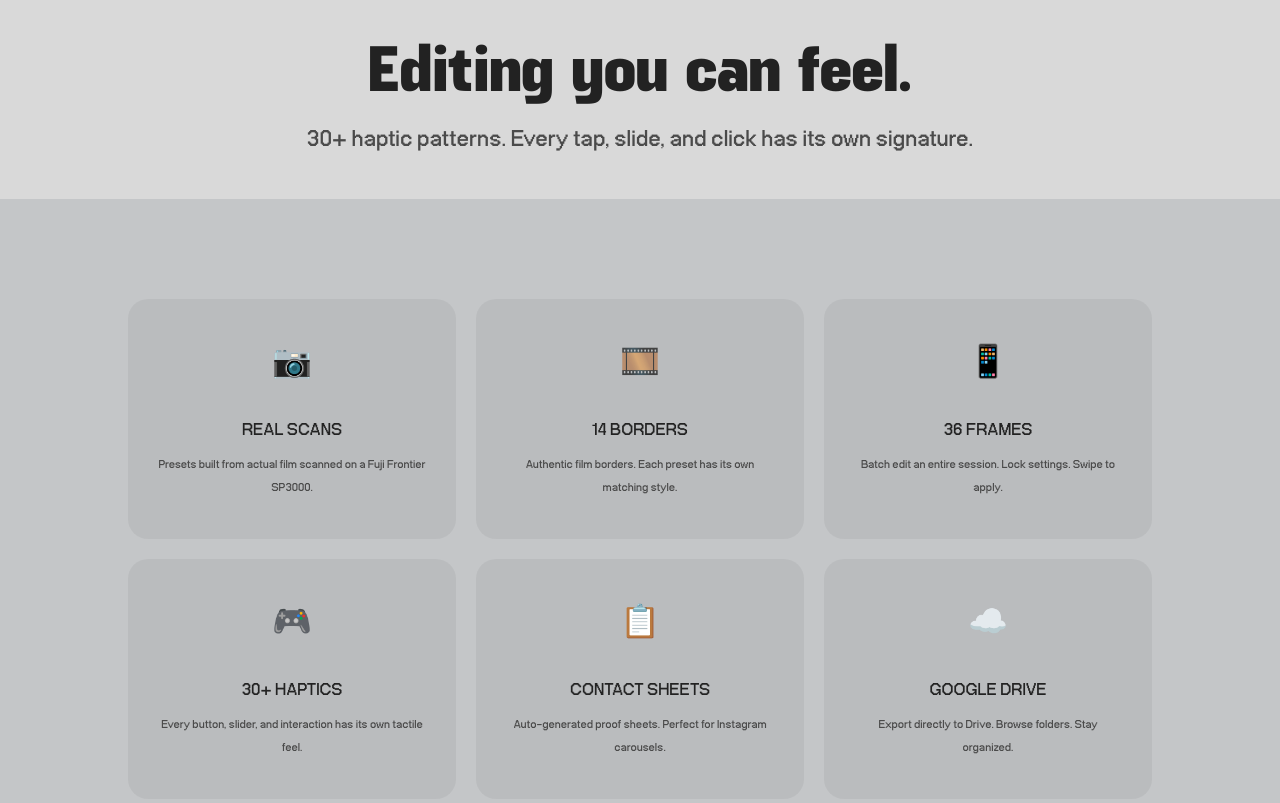
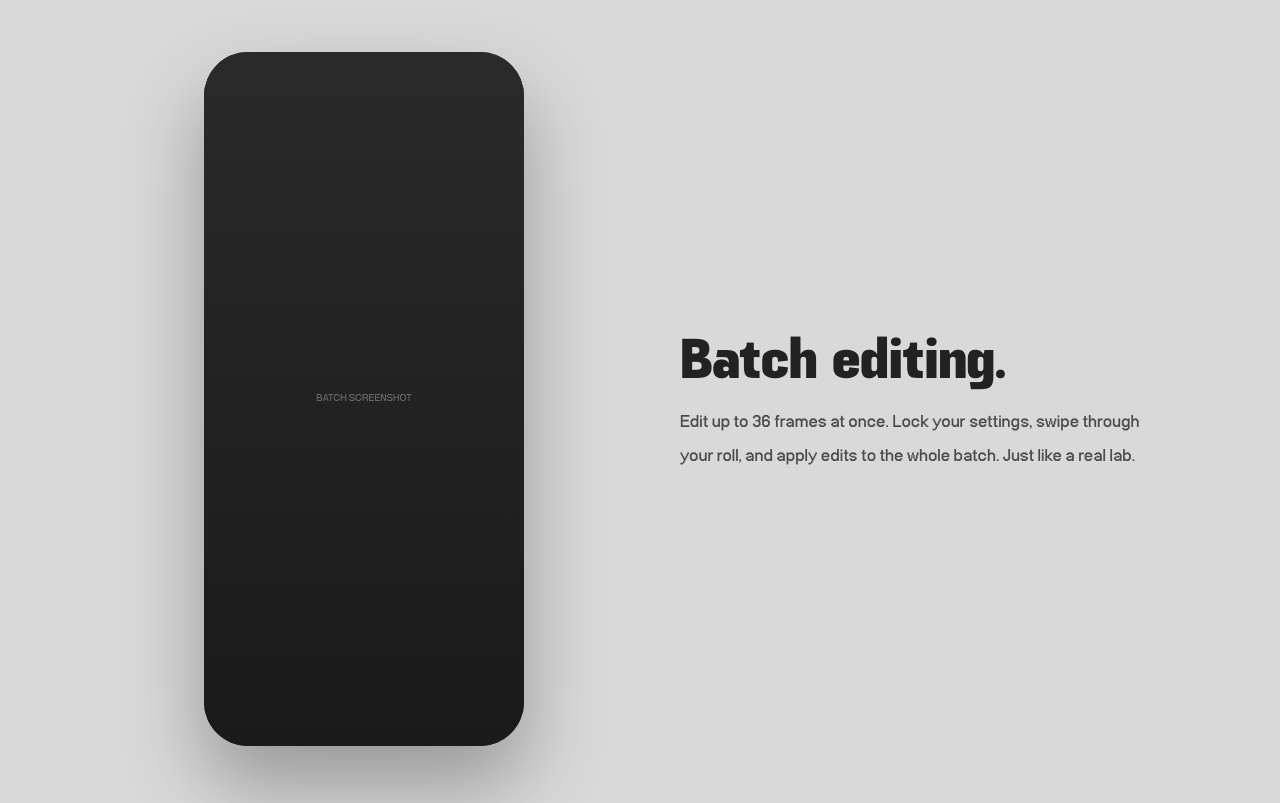
Before and after one commit to otisweekly/frontier-minilab-site, a plain HTML site: page index.html in a window 1280 px wide. Shown: the part 3600-4403 px from the top of the page. Drawn offline with Linux system fonts and the light colour scheme.

Commit message:
Add feature sections with placeholders

```diff
--- a/index.html
+++ b/index.html
@@ -422,6 +422,110 @@
             }
             .gallery-info {
                 max-width: 180px;
+            }
+        }
+
+        /* Feature Sections */
+        .feature-section {
+            padding: 120px 0;
+        }
+
+        .feature-row {
+            max-width: 1024px;
+            margin: 0 auto;
+            display: grid;
+            grid-template-columns: 1fr 1fr;
+            gap: 80px;
+            align-items: center;
+        }
+
+        .feature-row.reverse {
+            direction: rtl;
+        }
+
+        .feature-row.reverse > * {
+            direction: ltr;
+        }
+
+        .feature-phone {
+            width: 100%;
+            max-width: 320px;
+            aspect-ratio: 9/19.5;
+            border-radius: 44px;
+            overflow: hidden;
+            background: #1a1a1a;
+            box-shadow: 0 40px 80px rgba(0,0,0,0.3);
+            justify-self: center;
+        }
+
+        .feature-phone img {
+            width: 100%;
+            height: 100%;
+            object-fit: cover;
+        }
+
+        .phone-placeholder {
+            width: 100%;
+            height: 100%;
+            display: flex;
+            align-items: center;
+            justify-content: center;
+            font-family: 'PP Neue Bit', monospace;
+            font-size: 14px;
+            color: #666;
+            text-transform: uppercase;
+            background: linear-gradient(180deg, #2a2a2a 0%, #1a1a1a 100%);
+        }
+
+        .feature-content {
+            padding: 20px 0;
+        }
+
+        .feature-content h2 {
+            font-family: 'PP Fuji', -apple-system, sans-serif;
+            font-size: 56px;
+            font-weight: 700;
+            line-height: 1.1;
+            letter-spacing: -0.01em;
+            margin-bottom: 20px;
+        }
+
+        .feature-content p {
+            font-family: 'PP Neue Bit', sans-serif;
+            font-size: 24px;
+            font-weight: 700;
+            line-height: 1.4;
+            color: var(--text-secondary);
+        }
+
+        .section-canvas .feature-content h2 {
+            color: #f5f5f5;
+        }
+
+        .section-canvas .feature-content p {
+            color: #b3b3b3;
+        }
+
+        @media (max-width: 734px) {
+            .feature-section {
+                padding: 80px 0;
+            }
+            .feature-row {
+                grid-template-columns: 1fr;
+                gap: 40px;
+                text-align: center;
+            }
+            .feature-row.reverse {
+                direction: ltr;
+            }
+            .feature-phone {
+                max-width: 260px;
+            }
+            .feature-content h2 {
+                font-size: 40px;
+            }
+            .feature-content p {
+                font-size: 20px;
             }
         }
 
@@ -931,45 +1035,79 @@
         </div>
     </section>
 
-    <!-- Haptics Section -->
-    <section class="section-main haptics-section">
-        <div class="headline-section">
-            <h2 class="fade-in">Editing you can feel.</h2>
-            <p class="fade-in">30+ haptic patterns. Every tap, slide, and click has its own signature.</p>
+    <!-- Batch Editing Section -->
+    <section class="section-main feature-section">
+        <div class="feature-row">
+            <div class="feature-phone fade-in">
+                <div class="phone-placeholder">BATCH SCREENSHOT</div>
+            </div>
+            <div class="feature-content fade-in">
+                <h2>Batch editing.</h2>
+                <p>Edit up to 36 frames at once. Lock your settings, swipe through your roll, and apply edits to the whole batch. Just like a real lab.</p>
+            </div>
         </div>
     </section>
 
-    <!-- Specs Grid -->
-    <section class="section-card specs-section">
-        <div class="specs-grid stagger">
-            <div class="spec-card">
-                <div class="spec-icon">📷</div>
-                <h3>Real Scans</h3>
-                <p>Presets built from actual film scanned on a Fuji Frontier SP3000.</p>
+    <!-- Haptics Section -->
+    <section class="section-canvas feature-section">
+        <div class="feature-row reverse">
+            <div class="feature-phone fade-in">
+                <div class="phone-placeholder">HAPTICS SCREENSHOT</div>
             </div>
-            <div class="spec-card">
-                <div class="spec-icon">🎞️</div>
-                <h3>14 Borders</h3>
-                <p>Authentic film borders. Each preset has its own matching style.</p>
+            <div class="feature-content fade-in">
+                <h2>Editing you can feel.</h2>
+                <p>30+ custom haptic patterns. Every button tap, slider tick, and preset selection has its own tactile signature.</p>
             </div>
-            <div class="spec-card">
-                <div class="spec-icon">📱</div>
-                <h3>36 Frames</h3>
-                <p>Batch edit an entire session. Lock settings. Swipe to apply.</p>
+        </div>
+    </section>
+
+    <!-- CMYK Section -->
+    <section class="section-main feature-section">
+        <div class="feature-row">
+            <div class="feature-phone fade-in">
+                <div class="phone-placeholder">CMYK SCREENSHOT</div>
             </div>
-            <div class="spec-card">
-                <div class="spec-icon">🎮</div>
-                <h3>30+ Haptics</h3>
-                <p>Every button, slider, and interaction has its own tactile feel.</p>
+            <div class="feature-content fade-in">
+                <h2>CMYK color control.</h2>
+                <p>Adjust Cyan, Magenta, Yellow, and Density like a lab technician. Fine-tune intensity, hypertone, and softness.</p>
             </div>
-            <div class="spec-card">
-                <div class="spec-icon">📋</div>
-                <h3>Contact Sheets</h3>
-                <p>Auto-generated proof sheets. Perfect for Instagram carousels.</p>
+        </div>
+    </section>
+
+    <!-- Film Borders Section -->
+    <section class="section-card feature-section">
+        <div class="feature-row reverse">
+            <div class="feature-phone fade-in">
+                <div class="phone-placeholder">BORDERS SCREENSHOT</div>
             </div>
-            <div class="spec-card">
-                <div class="spec-icon">☁️</div>
-                <h3>Google Drive</h3>
+            <div class="feature-content fade-in">
+                <h2>Film borders.</h2>
+                <p>14 authentic film borders. Each preset comes with its own matching style.</p>
+            </div>
+        </div>
+    </section>
+
+    <!-- Contact Sheets & Drive Section -->
+    <section class="section-main feature-section">
+        <div class="feature-row">
+            <div class="feature-phone fade-in">
+                <div class="phone-placeholder">CONTACT SHEET SCREENSHOT</div>
+            </div>
+            <div class="feature-content fade-in">
+                <h2>Contact sheets.</h2>
+                <p>Auto-generated proof sheets. Perfect for Instagram carousels or archiving your work.</p>
+            </div>
+        </div>
+    </section>
+
+    <!-- Google Drive Section -->
+    <section class="section-canvas feature-section">
+        <div class="feature-row reverse">
+            <div class="feature-phone fade-in">
+                <div class="phone-placeholder">DRIVE SCREENSHOT</div>
+            </div>
+            <div class="feature-content fade-in">
+                <h2>Google Drive export.</h2>
                 <p>Export directly to Drive. Browse folders. Stay organized.</p>
             </div>
         </div>
```
